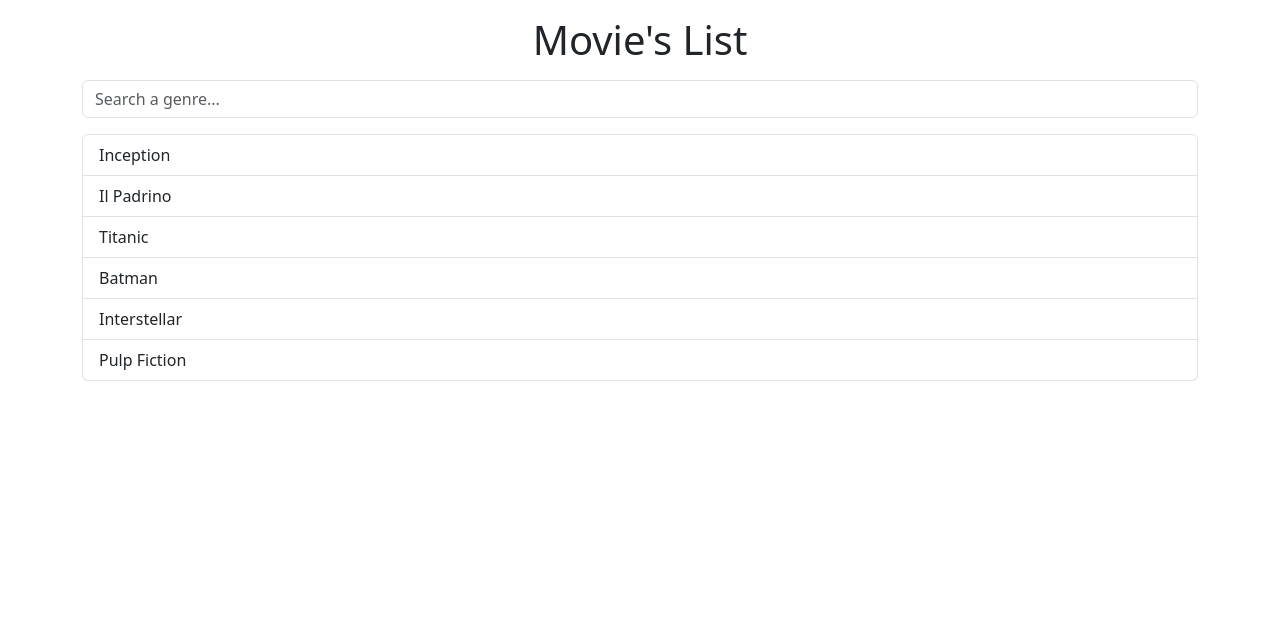
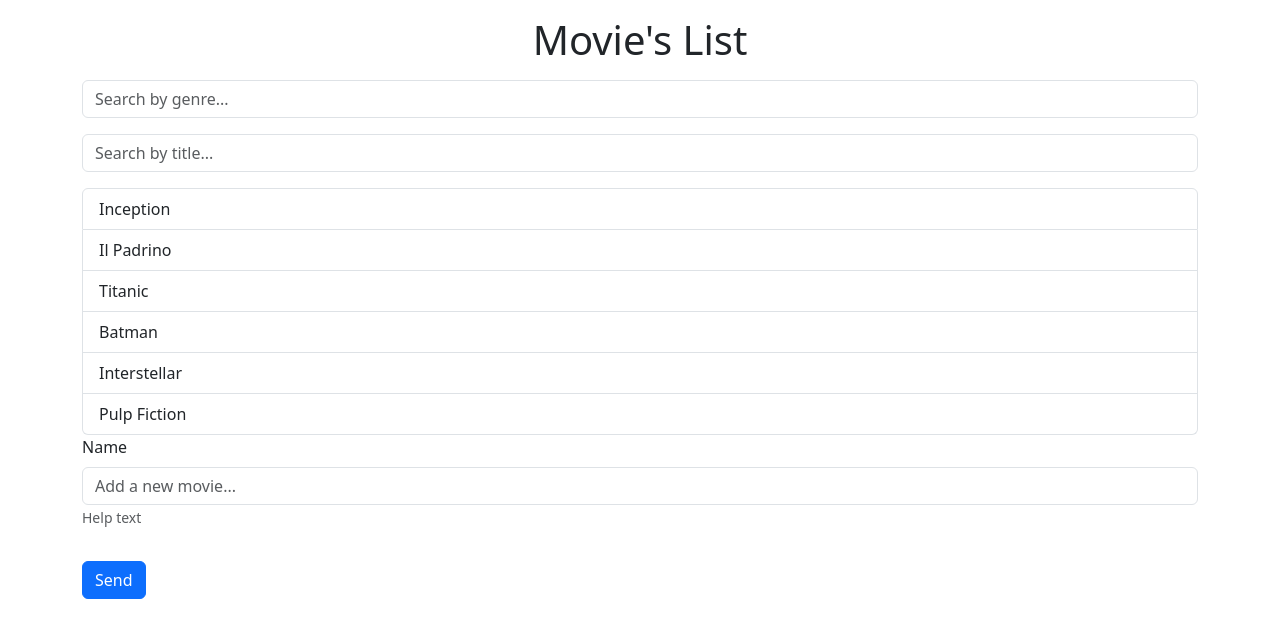
Before and after one commit to alessandrofalcoo/react-movie-filter, a React (Vite) app: page / in a window 1280 px wide. Shown: the top 638 px of the page. Built offline with nearby package versions, Linux system fonts and the light colour scheme.

Commit message:
feat: add title search functionality and movie addition form in Main component

```diff
--- a/src/components/Main.jsx
+++ b/src/components/Main.jsx
@@ -3,13 +3,23 @@ import Movies from "../data/movieslist"
 
 export default function Main() {
     const [movies, setMovies] = useState(Movies)
+    const [newMovie, setNewMovie] = useState('')
     const [filteredMovie, setFilteredMovie] = useState(Movies)
     const [selectedGenre, setSelectedGenre] = useState('')
+    const [selectedTitle, setSelectedTitle] = useState('')
 
     useEffect(() => {
         console.log('Hello World');
         setFilteredMovie(movies.filter(movie => movie.genre.toLowerCase().includes(selectedGenre.toLowerCase())))
-    }, [movies, selectedGenre])
+    }, [movies, selectedGenre]);
+
+    useEffect(() => {
+        setFilteredMovie(movies.filter(movie => movie.title.toLowerCase().includes(selectedTitle.toLowerCase())))
+    }, [movies, selectedTitle])
+
+    const handleAddMovie = (e) => {
+        e.preventDefault()
+    }
 
     return (
         <div className="container">
@@ -20,19 +30,49 @@ export default function Main() {
                     name=""
                     id=""
                     aria-describedby="helpId"
-                    placeholder="Search a genre..."
+                    placeholder="Search by genre..."
                     value={selectedGenre}
                     onChange={(e) => setSelectedGenre(e.target.value)
                     }
                 />
 
             </div>
+            <div className="mb-3">
+                <input
+                    type="text"
+                    className="form-control"
+                    name=""
+                    id=""
+                    aria-describedby="helpId"
+                    placeholder="Search by title..."
+                    value={selectedTitle}
+                    onChange={(e) => setSelectedTitle(e.target.value)}
+                />
+            </div>
+
             <ul className="list-group">
                 {filteredMovie.map((movie, index) => (
                     <li key={index} className="list-group-item d-flex justify-content-between align-items-center">{movie.title}
                     </li>
                 ))}
             </ul>
+            <form>
+                <div className="mb-3">
+                    <label htmlFor="" className="form-label">Name</label>
+                    <input
+                        type="text"
+                        className="form-control"
+                        name=""
+                        id=""
+                        aria-describedby="helpId"
+                        placeholder="Add a new movie..."
+                    />
+                    <small id="helpId" className="form-text text-muted">Help text</small>
+                </div>
+
+            </form>
+
+            <button type="submit" className='btn btn-primary my-3'>Send</button>
         </div>
 
     )
```
